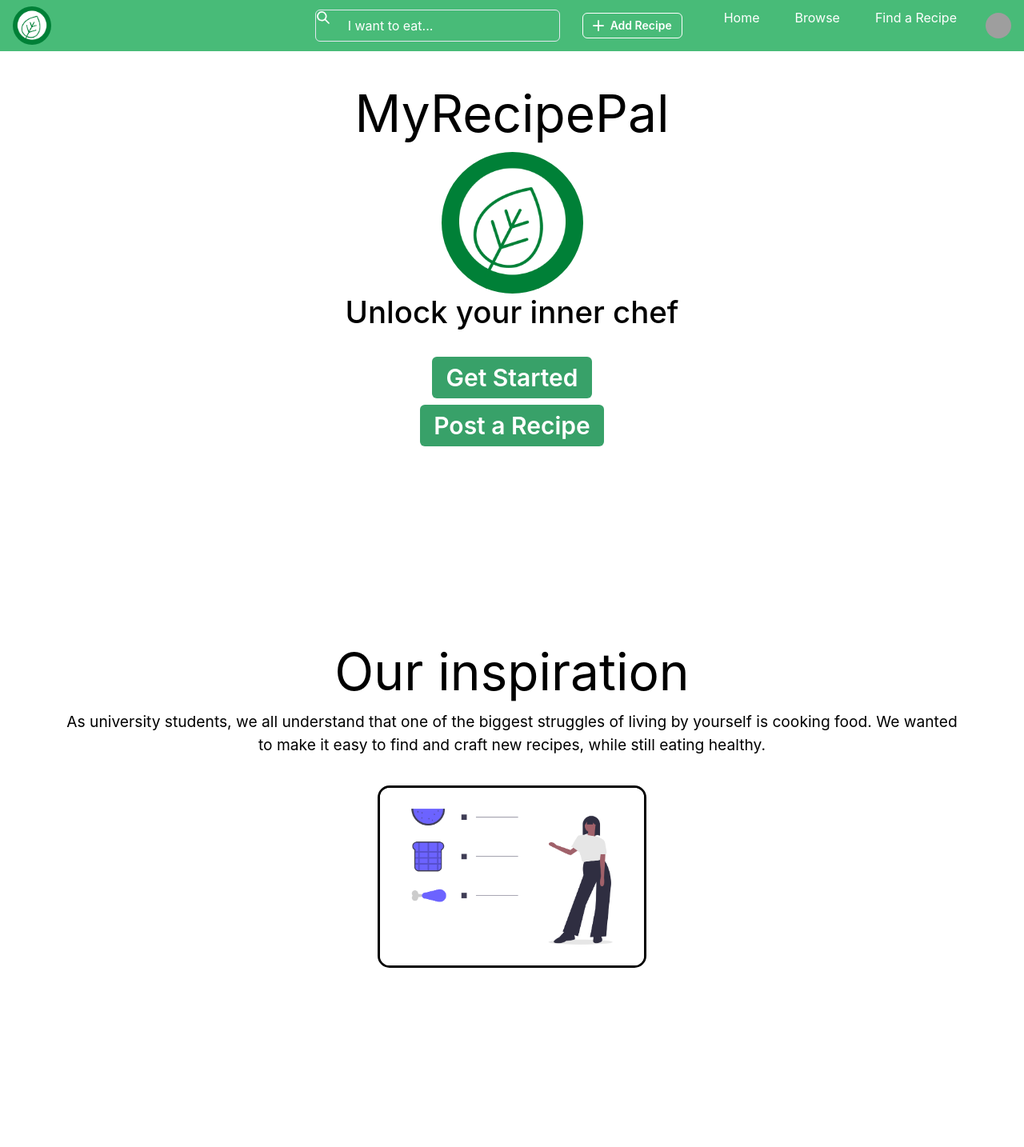
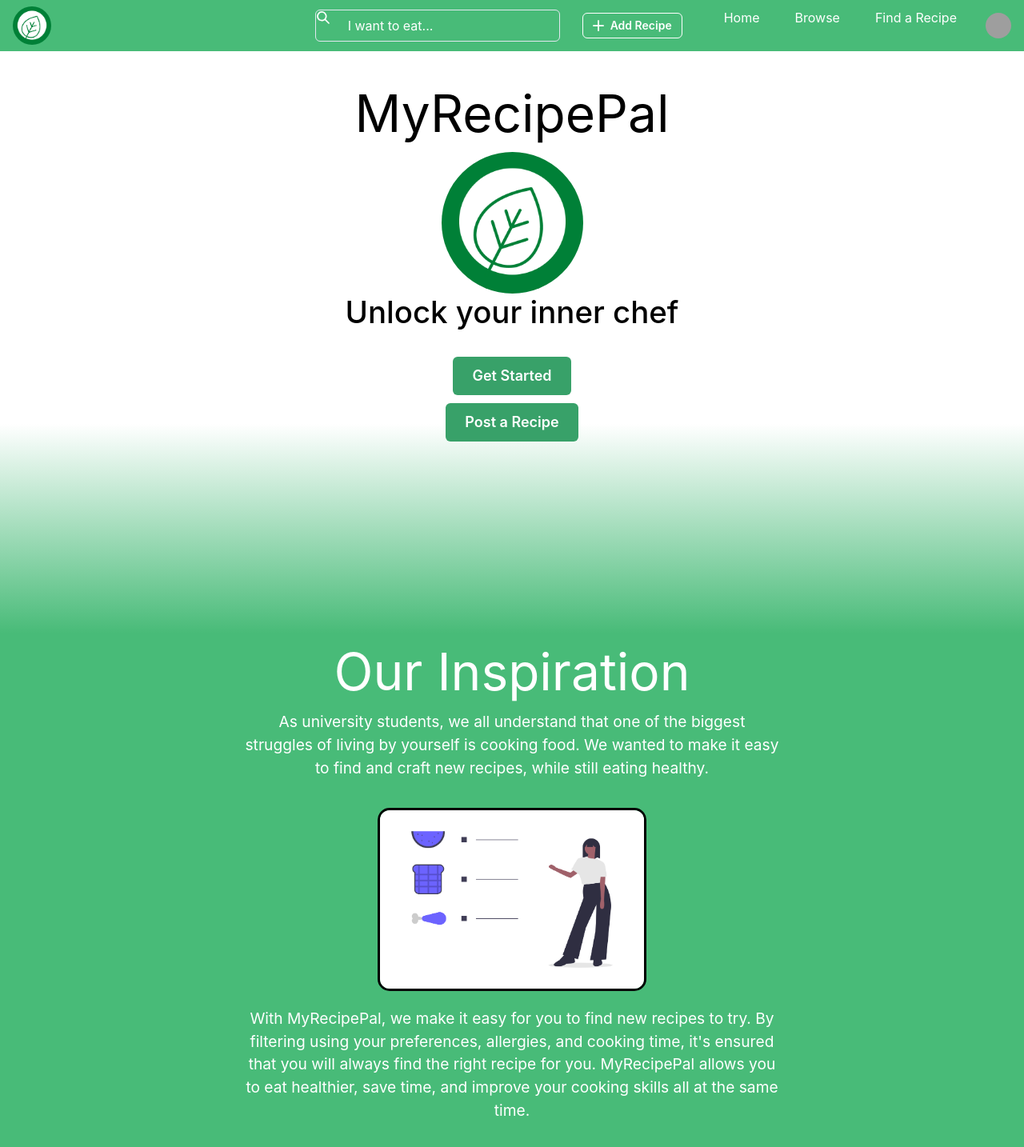
Before and after one commit to jeffrey-zang/MyRecipePal, a React (Create React App) app in the folder frontend/: page / in a window 1280 px wide. Shown: the top 1434 px of the page at 80% size. Built offline with nearby package versions, Linux system fonts and the light colour scheme; grey boxes are pictures that could not be loaded.

Commit message:
updated home page styles

```diff
--- a/frontend/src/pages/Home/Home.jsx
+++ b/frontend/src/pages/Home/Home.jsx
@@ -10,21 +10,24 @@ import diet from '../../assets/diet.png'
 const Home = () => {
   return (
     <>
-    <div className = 'container'>
+    <div className = 'container' id = 'home'>
         MyRecipePal
         <Center><img className = 'logo' src = {logo} alt = 'logo'></img></Center>
         <h1 style = {{fontSize: 'max(3vw, 30px)'}}>Unlock your inner chef</h1>
         <Center>
-            <Button className = 'btn' onClick={() => {window.location.href='/findrecipe'}} colorScheme='green' marginTop = '25px' marginBottom = '-20px'>Get Started</Button>
+            <Button size = 'lg' onClick={() => {window.location.href='/findrecipe'}} colorScheme='green' marginTop = '25px' marginBottom = '-20px'>Get Started</Button>
         </Center>
-        <Button className = 'btn' colorScheme='green' onClick={() => {window.location.href='/addrecipe'}}>Post a Recipe</Button>
+        <Button size = 'lg' colorScheme='green' onClick={() => {window.location.href='/addrecipe'}}>Post a Recipe</Button>
     </div>
-    <div className = 'container' style = {{padding: '0px 80px'}}>
-        Our inspiration
+    <div className = 'container' style = {{padding: '0px 80px', color: '#fff', marginBottom: '50px'}}>
+        Our Inspiration
         <p className = 'text'>
             As university students, we all understand that one of the biggest struggles of living by yourself is cooking food. We wanted to make it easy to find and craft new recipes, while still eating healthy.
         </p>
         <Center><img src = {diet} alt = 'dietimg' className = 'img'></img></Center>
+        <p className = 'text'>
+            With MyRecipePal, we make it easy for you to find new recipes to try. By filtering using your preferences, allergies, and cooking time, it's ensured that you will always find the right recipe for you. MyRecipePal allows you to eat healthier, save time, and improve your cooking skills all at the same time.
+        </p>
     </div>
     </>
     )
--- a/frontend/src/pages/Home/home.css
+++ b/frontend/src/pages/Home/home.css
@@ -2,6 +2,10 @@
 
 body {
     font-family: 'Ubuntu', sans-serif;
+}
+
+html {
+    background-color: rgba(72,187,120,1);
 }
 
 element {
@@ -15,15 +19,20 @@ element {
     margin-right: auto;
 }
 
+#home {
+    background: linear-gradient(180deg, rgba(255,255,255,1) 64%, rgba(72,187,120,1) 100%);
+    height: 91vh;
+}
+
 .container {
     width: 100%;
     margin-left: auto;
     margin-right: auto;
     padding: 30px 50px;
     color: black;
+    background-color: rgba(72,187,120,1);
     text-align: center;
     font-size: max(5vw, 60px);
-    height: 91vh;
     max-width: none;
 }
 
@@ -37,8 +46,11 @@ element {
     padding: 25px 15px;
 }
 
-text {
+.text {
     width: 60%;
+    margin-left: auto;
+    margin-right: auto;
+    color: #fff;
 }
 
 .img {
```
Also changed, not shown: 1 other file (tests, documents, lock files or other folders).
